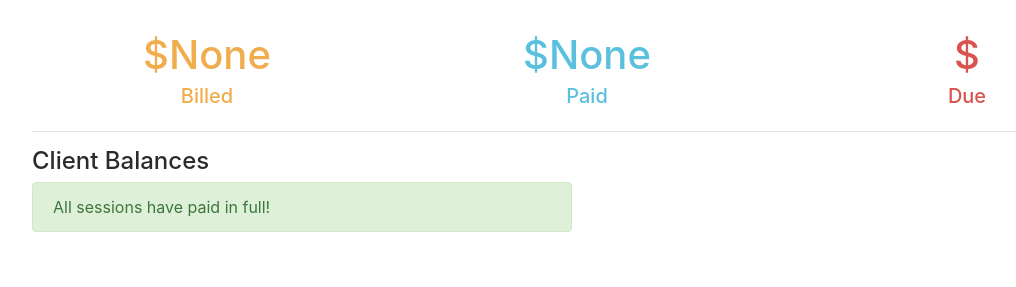
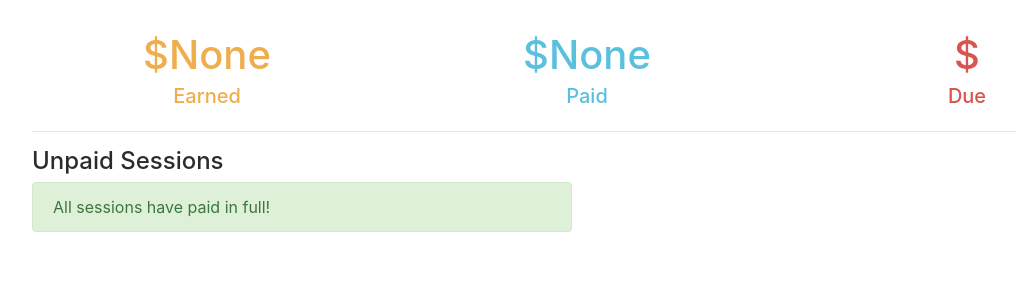
Before and after one commit to 3ach/DigitalProfessors, a Django app: page /accounting/professor in a window 1280 px wide. Shown: the part 155-442 px from the top of the page, without its empty margins (53-1069 px from the left). Run offline with Django 3.2, Linux system fonts and the light colour scheme; the visitor is signed in with stand-in values (Sample User, id 1); data that the repository does not hold is empty; some libraries are stand-ins or nearby versions.

Commit message:
Change template

```diff
--- a/src/tutoring/templates/tutoring/accounting-tutor.html
+++ b/src/tutoring/templates/tutoring/accounting-client.html
@@ -21,7 +21,7 @@
 <div class="row pt-3 mb-sm-3 text-center">
     <div class="col-12 col-sm-4 mb-3 mb-sm-0">
         <h1 class="text-warning">${{ billed }}</h1>
-        <h5 class="text-warning">Earned</h5>
+        <h5 class="text-warning">Billed</h5>
     </div>
     <div class="col-12 col-sm-4 mb-3 mb-sm-0">
         <h1 class="text-info">${{ received }}</h1>
@@ -36,7 +36,7 @@
 
 <div class="row">
     <div class="col-12 col-sm-6">
-        <h4>Unpaid Sessions</h4>
+        <h4>Client Balances</h4>
 
         {% if unpaid|length > 0 %}
 
@@ -52,7 +52,7 @@
 
                 <tr>
                     <td><a href="{% url 'session-detail' session_id=u.id %}">{{ u.date }}</a></td>
-                    <td><span class="text-danger">${{ u.earnings_remaining }}</span></td>
+                    <td><span class="text-danger">${{ u.remaining }}</span></td>
                 </tr>
 
                 {% endfor %}
--- a/src/tutoring/templates/tutoring/accounting-professor.html
+++ b/src/tutoring/templates/tutoring/accounting-professor.html
@@ -21,7 +21,7 @@
 <div class="row pt-3 mb-sm-3 text-center">
     <div class="col-12 col-sm-4 mb-3 mb-sm-0">
         <h1 class="text-warning">${{ billed }}</h1>
-        <h5 class="text-warning">Billed</h5>
+        <h5 class="text-warning">Earned</h5>
     </div>
     <div class="col-12 col-sm-4 mb-3 mb-sm-0">
         <h1 class="text-info">${{ received }}</h1>
@@ -36,7 +36,7 @@
 
 <div class="row">
     <div class="col-12 col-sm-6">
-        <h4>Client Balances</h4>
+        <h4>Unpaid Sessions</h4>
 
         {% if unpaid|length > 0 %}
 
@@ -52,7 +52,7 @@
 
                 <tr>
                     <td><a href="{% url 'session-detail' session_id=u.id %}">{{ u.date }}</a></td>
-                    <td><span class="text-danger">${{ u.remaining }}</span></td>
+                    <td><span class="text-danger">${{ u.earnings_remaining }}</span></td>
                 </tr>
 
                 {% endfor %}
```
